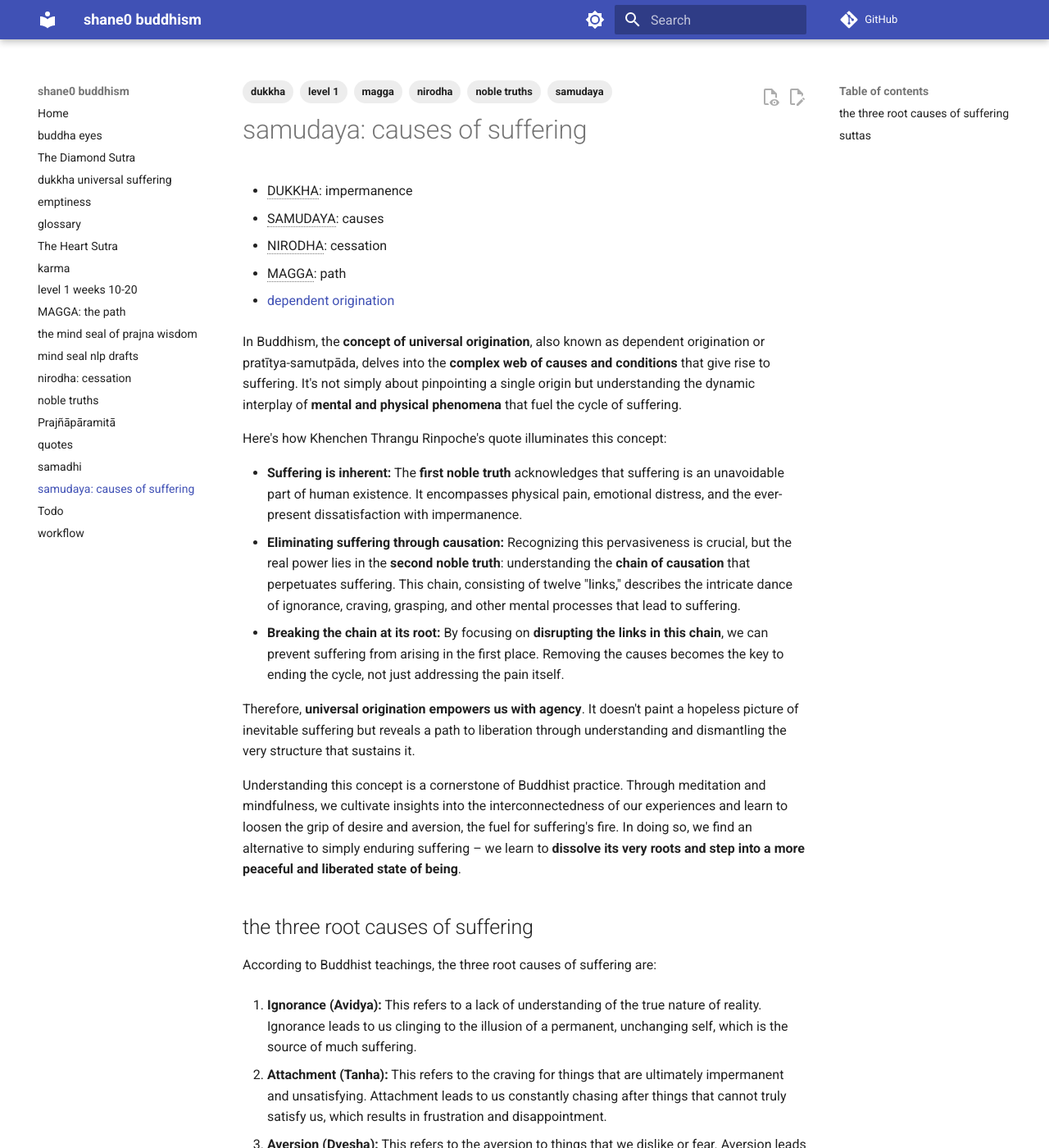
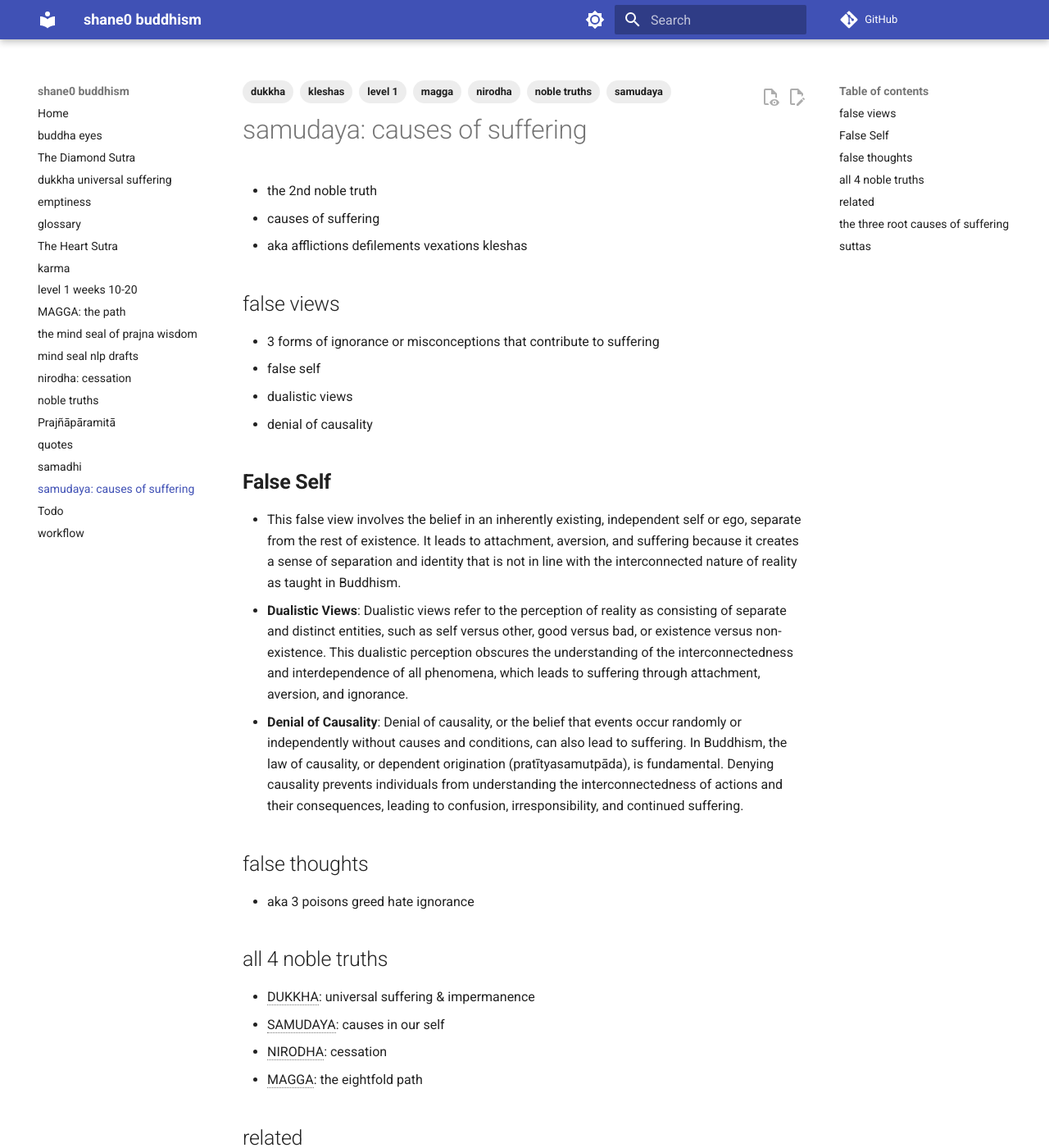
Before and after one commit to shane0/buddhism, an MkDocs documentation site: the page built from docs/samudaya.md, in a window 1280 px wide and 1400 px high. Shown: the whole window at 82% size. Built offline with MkDocs 1.6.1 and Material for MkDocs 9.7.7, drawn with Linux system fonts in a browser that asks for light colours; comment, search, counter and statistics services are not loaded; the version menu is left out.

Commit message:
docs(samudaya): updated second noble truth page with 3 false views

```diff
--- a/docs/samudaya.md
+++ b/docs/samudaya.md
@@ -4,15 +4,41 @@ tags:
   - dukkha
   - samudaya
   - magga
+  - kleshas
   - nirodha
   - noble truths
 ---
 # samudaya: causes of suffering
 
-- DUKKHA: impermanence
-- SAMUDAYA: causes
+- the 2nd noble truth
+- causes of suffering
+- aka afflictions defilements vexations kleshas
+
+## false views
+
+- 3 forms of ignorance or misconceptions that contribute to suffering
+- false self
+- dualistic views
+- denial of causality
+
+## **False Self**
+
+- This false view involves the belief in an inherently existing, independent self or ego, separate from the rest of existence. It leads to attachment, aversion, and suffering because it creates a sense of separation and identity that is not in line with the interconnected nature of reality as taught in Buddhism.
+- **Dualistic Views**: Dualistic views refer to the perception of reality as consisting of separate and distinct entities, such as self versus other, good versus bad, or existence versus non-existence. This dualistic perception obscures the understanding of the interconnectedness and interdependence of all phenomena, which leads to suffering through attachment, aversion, and ignorance.
+- **Denial of Causality**: Denial of causality, or the belief that events occur randomly or independently without causes and conditions, can also lead to suffering. In Buddhism, the law of causality, or dependent origination (pratītyasamutpāda), is fundamental. Denying causality prevents individuals from understanding the interconnectedness of actions and their consequences, leading to confusion, irresponsibility, and continued suffering.
+
+## false thoughts
+
+- aka 3 poisons greed hate ignorance
+
+## all 4 noble truths
+
+- DUKKHA: universal suffering & impermanence
+- SAMUDAYA: causes in our self
 - NIRODHA: cessation
-- MAGGA: path
+- MAGGA: the eightfold path
+
+## related
 
 - [dependent origination](https://shanenull.com/buddhism/2023/origination/)
 
```
Also changed, not shown: 3 other files.
